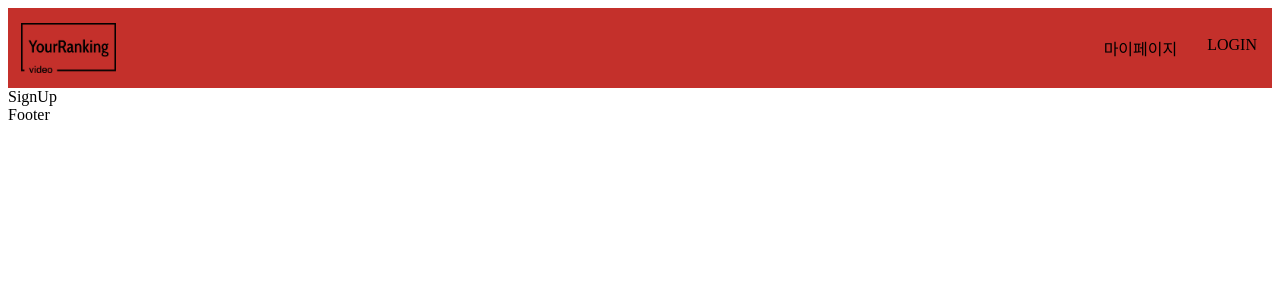
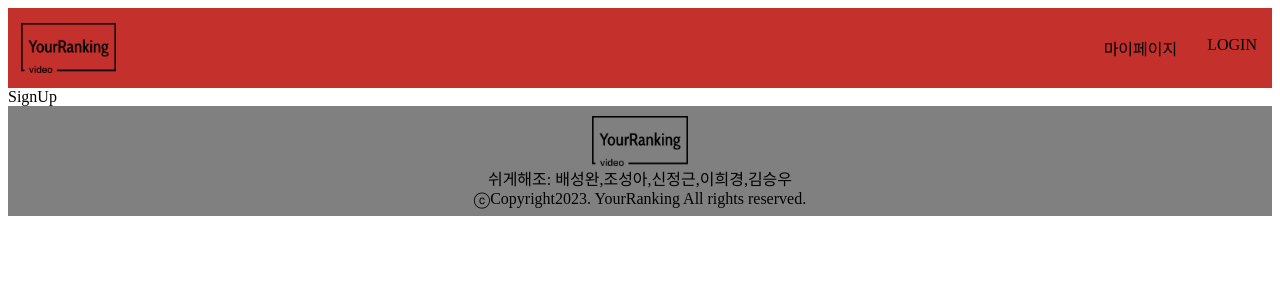
Before and after one commit to baesee0806/YourRankingVideo, a React (Create React App) app: page /signUp in a window 1280 px wide. Shown: the top 300 px of the page. Built offline with nearby package versions, Linux system fonts and the light colour scheme.

Commit message:
add footer

```diff
--- a/src/layout/Footer.jsx
+++ b/src/layout/Footer.jsx
@@ -1,5 +1,38 @@
 import React from "react";
+import styled from "styled-components";
 
-export default function Footer() {
-  return <div>Footer</div>;
-}
+const Footer = () => {
+  return (
+    <StyledFooter>
+      <FtrContainer>
+        <Logo src={require("../assets/Logo.png")} />
+        <Ftrtext>쉬게해조: 배성완,조성아,신정근,이희경,김승우</Ftrtext>
+        <Ftrtext>ⓒCopyright2023. YourRanking All rights reserved.</Ftrtext>
+      </FtrContainer>
+    </StyledFooter>
+  );
+};
+
+export const Logo = styled.img`
+  height: 50px;
+  cursor: pointer;
+`;
+
+export const StyledFooter = styled.div`
+  height: 110px;
+  width: 100%;
+  display: flex;
+  margin-bottom: 20px;
+  background-color: grey;
+`;
+
+export const FtrContainer = styled.div`
+  margin-top: 10px;
+  width: 2000px;
+  display: flex;
+  align-items: center;
+  flex-direction: column;
+`;
+
+export const Ftrtext = styled.div``;
+export default Footer;
```
